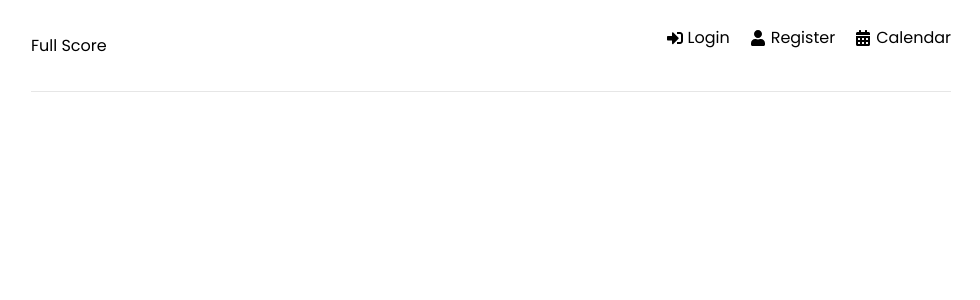
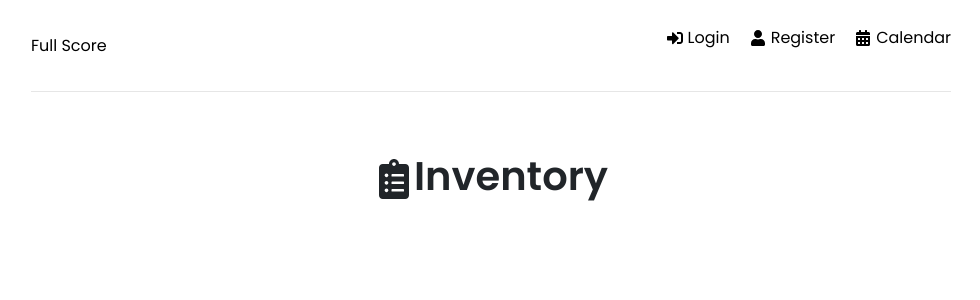
Before and after one commit to MediumJeff/full-score, a React (Create React App) app in the folder frontend/: page /inventory in a window 1280 px wide. Shown: the top 300 px of the page, without its empty margins (149-1129 px from the left). Built offline with nearby package versions, Linux system fonts and the light colour scheme.

Commit message:
Framework for Inventory UI

```diff
--- a/frontend/src/App.js
+++ b/frontend/src/App.js
@@ -8,6 +8,8 @@ import Register from './pages/Register';
 import Header from './components/Header';
 import CalendarEvents from './pages/Calendar';
 import AddEvent from './components/AddEvent';
+import Inventory from './pages/Inventory';
+import Students from './pages/Students';
 
 function App() {
   return (
@@ -21,6 +23,8 @@ function App() {
             <Route path='/register' element={<Register />} />
             <Route path='/calendar' element={<CalendarEvents />} />
             <Route path='/addEvent' element={<AddEvent />} />
+            <Route path='/inventory' element={<Inventory />} />
+            <Route path='/students' element={<Students />} />
           </Routes>
         </div>
       </Router>
--- a/frontend/src/components/Header.jsx
+++ b/frontend/src/components/Header.jsx
@@ -1,4 +1,4 @@
-import { FaSignInAlt, FaSignOutAlt, FaUser, FaCalendarAlt, FaSchool } from 'react-icons/fa';
+import { FaSignInAlt, FaSignOutAlt, FaUser, FaCalendarAlt, FaSchool, FaClipboardList } from 'react-icons/fa';
 import { Link } from 'react-router-dom';
 import { useSelector, useDispatch } from 'react-redux';
 import { logout, reset } from '../features/auth/authSlice';
@@ -24,8 +24,13 @@ function Header() {
                 {user && user.admin ? (
                     <>
                         <li>
-                            <Link to='/student'>
+                            <Link to='/students'>
                                 <FaSchool /> Students
+                            </Link>
+                        </li>
+                        <li>
+                            <Link to='/inventory'>
+                                <FaClipboardList /> Inventory
                             </Link>
                         </li>
                         <li>
--- a/frontend/src/pages/Dashboard.jsx
+++ b/frontend/src/pages/Dashboard.jsx
@@ -2,7 +2,6 @@ import { useEffect } from "react";
 import { useSelector } from "react-redux";
 import { useNavigate } from "react-router-dom";
 import Calendar from "./Calendar";
-
 
 
 function Dashboard() {
@@ -22,7 +21,7 @@ function Dashboard() {
 
   return (
     <>
-    <div>Dashboard</div>
+    <div>My School Band</div>
     <div>
       {user ? (
         <p>Welcome {user.firstName} {user.lastName}</p>
--- /dev/null
+++ b/frontend/src/pages/Inventory.jsx
@@ -0,0 +1,14 @@
+import React from 'react';
+import { FaClipboardList } from 'react-icons/fa';
+
+const Inventory = () => {
+  return (
+    <div>
+        <h1>
+        <FaClipboardList />Inventory
+        </h1>
+    </div>
+  )
+}
+
+export default Inventory
--- /dev/null
+++ b/frontend/src/pages/Students.jsx
@@ -0,0 +1,14 @@
+import React from 'react';
+import { FaSchool } from 'react-icons/fa';
+
+const Students = () => {
+  return (
+    <div>
+        <h1>
+        <FaSchool /> Students
+        </h1>
+    </div>
+  )
+}
+
+export default Students;
```
Also changed, not shown: frontend/src/features/inventory/inventoryService.js (added), frontend/src/features/inventory/inventorySlice.js (added).
